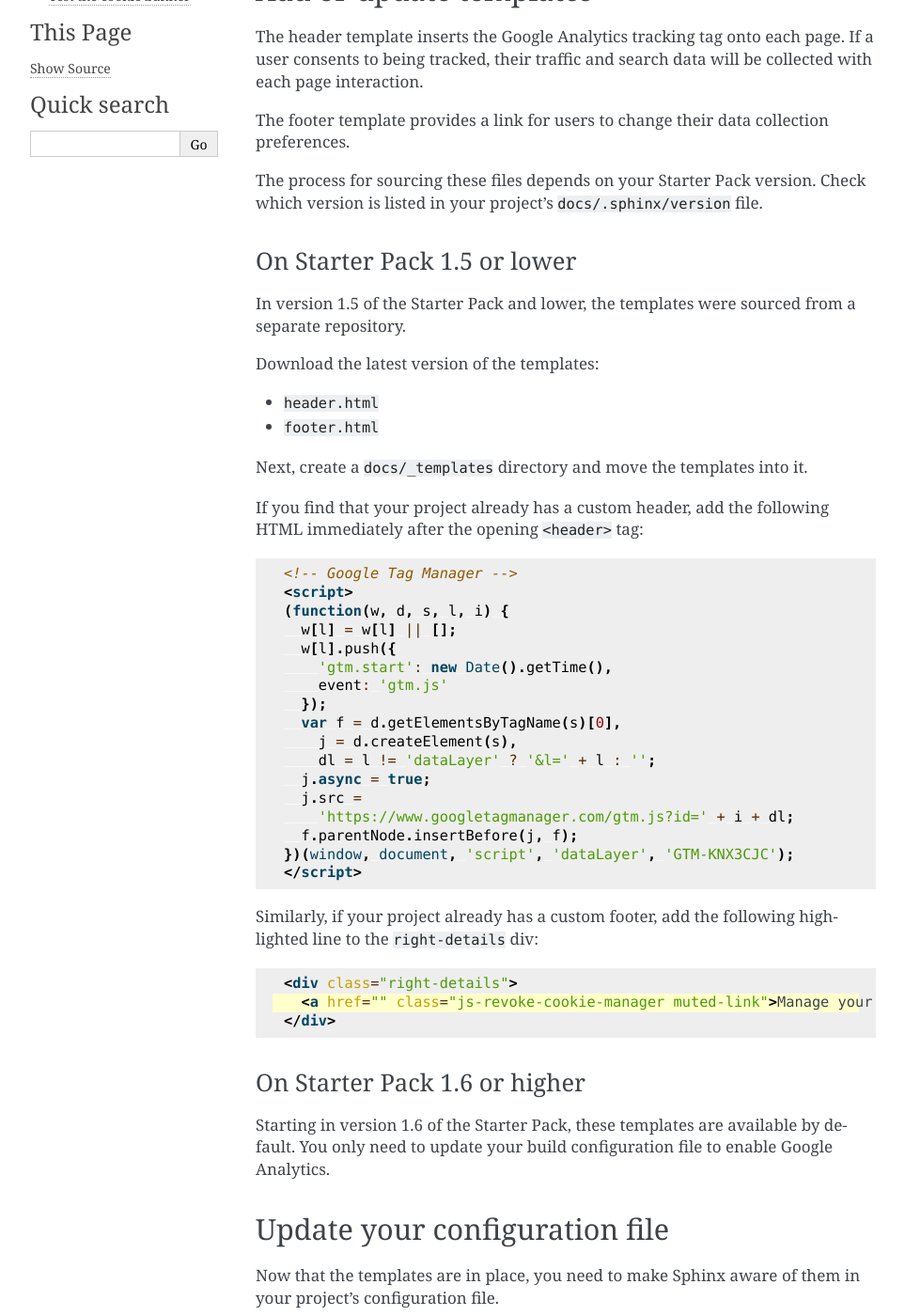
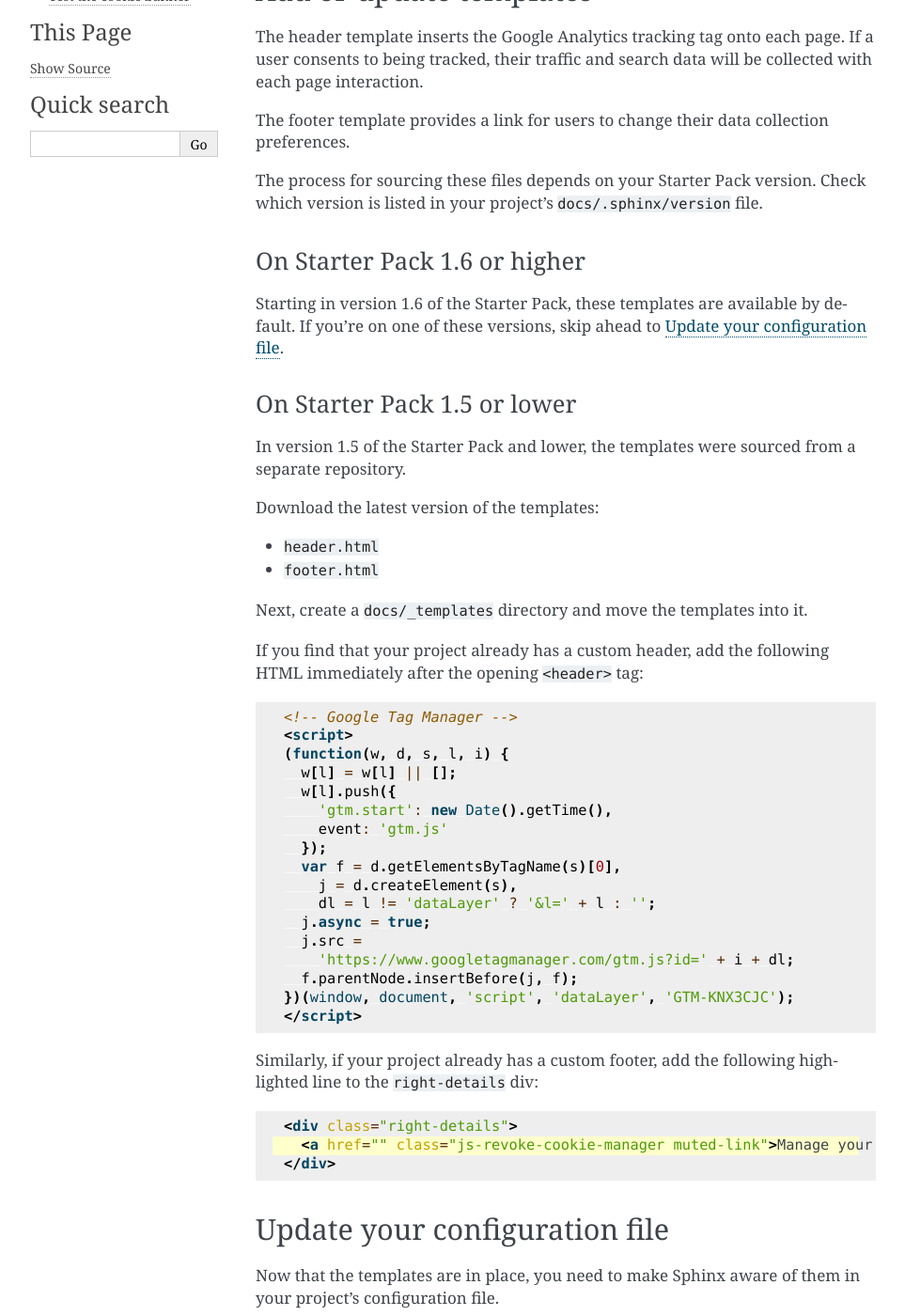
Before and after one commit to canonical/sphinx-docs-starter-pack, a Sphinx documentation site: the page built from docs/how-to/enable-google-analytics.rst, in a window 1280 px wide and 1400 px high, scrolled down 277 px. Shown: the whole window at 94% size, without its empty margins (148-1111 px from the left). Built offline with Sphinx 7.4.7, drawn with Linux system fonts in a browser that asks for light colours; pages that are not in the unit, such as notebooks, are missing from menus; cross-references to code outside the pages are shown as plain code; some of the changed text lies outside the part shown.

Commit message:
docs: reorder sections

```diff
--- a/docs/how-to/enable-google-analytics.rst
+++ b/docs/how-to/enable-google-analytics.rst
@@ -22,6 +22,13 @@ preferences.
 
 The process for sourcing these files depends on your Starter Pack version. Check which
 version is listed in your project's ``docs/.sphinx/version`` file.
+
+
+On Starter Pack 1.6 or higher
+~~~~~~~~~~~~~~~~~~~~~~~~~~~~~
+
+Starting in version 1.6 of the Starter Pack, these templates are available by default.
+If you're on one of these versions, skip ahead to :ref:`update-your-configuration-file`.
 
 
 On Starter Pack 1.5 or lower
@@ -71,12 +78,7 @@ line to the ``right-details`` div:
     </div>
 
 
-On Starter Pack 1.6 or higher
-~~~~~~~~~~~~~~~~~~~~~~~~~~~~~
-
-Starting in version 1.6 of the Starter Pack, these templates are available by default.
-You only need to update your build configuration file to enable Google Analytics.
-
+.. _update-your-configuration-file:
 
 Update your configuration file
 ------------------------------
```
